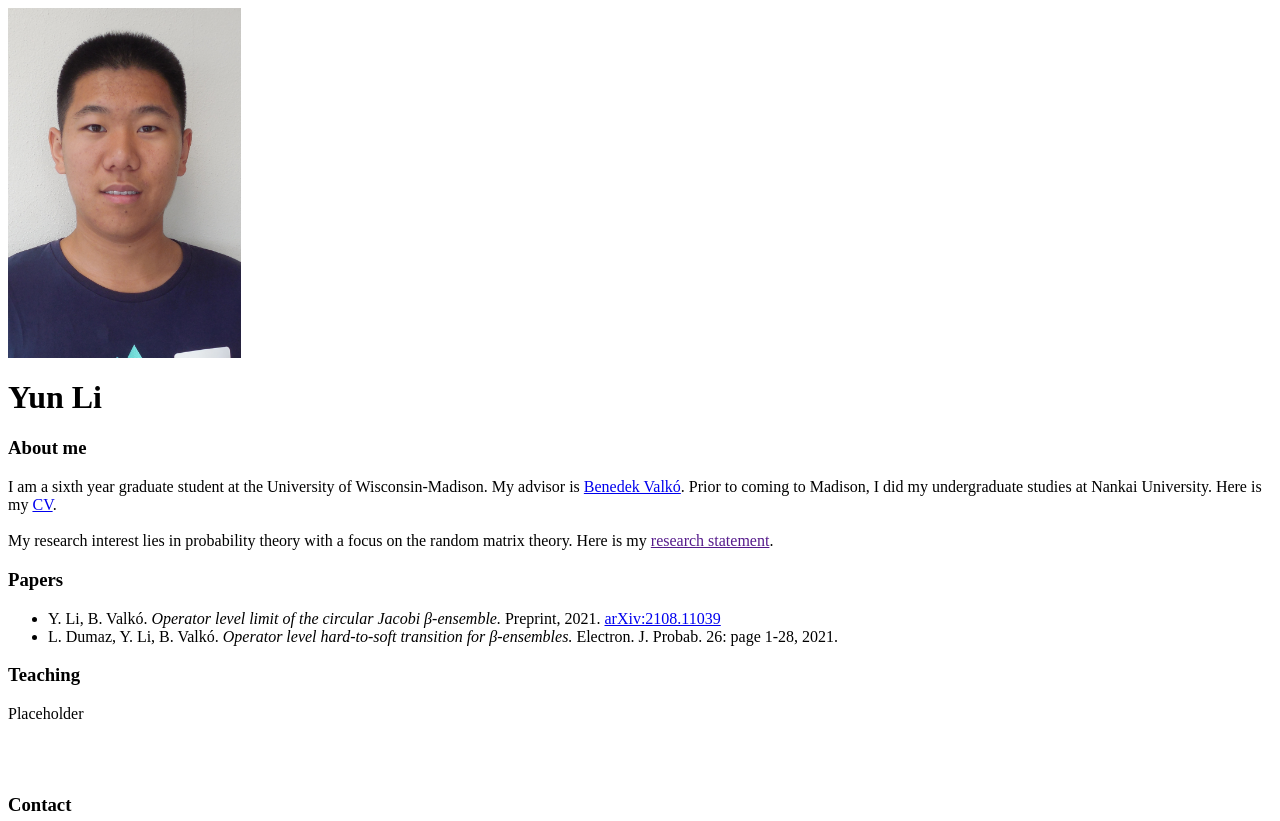
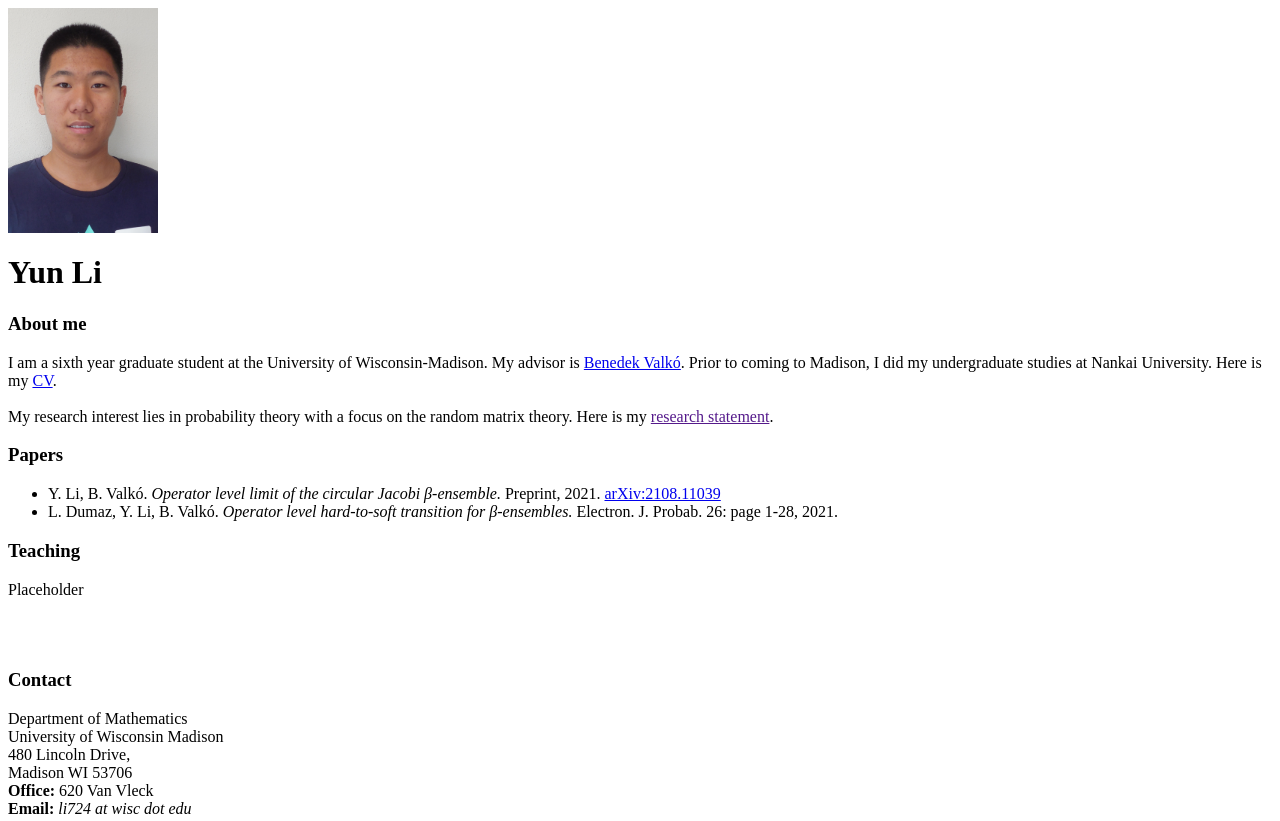
Before and after one commit to liyun-math/liyun-math.github.io, a plain HTML site: page index.html in a window 1280 px wide. Shown: the top 821 px of the page. Drawn offline with Linux system fonts and the light colour scheme.

Commit message:
Update index.html

```diff
--- a/index.html
+++ b/index.html
@@ -4,7 +4,7 @@
         <title>Yun Li</title>
     </head>
     <body>
-        <img src = "li724.jpeg" WIDTH="233" BORDER="0">
+        <img src = "li724.jpeg" WIDTH="150" BORDER="0">
         <h1>Yun Li</h1>
 
         <h3>About me</h3>
```
